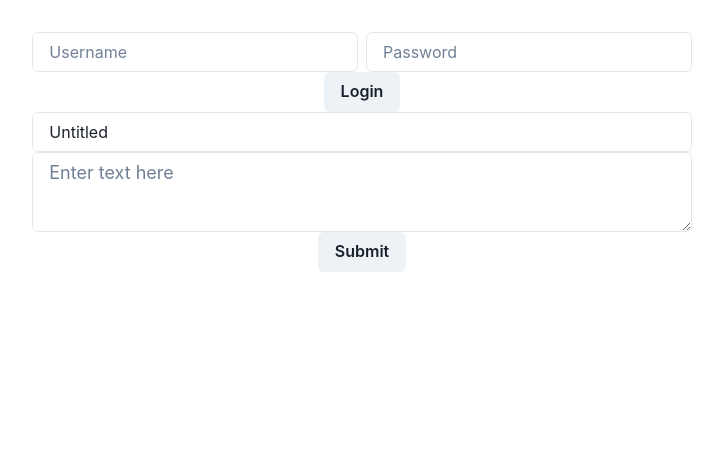
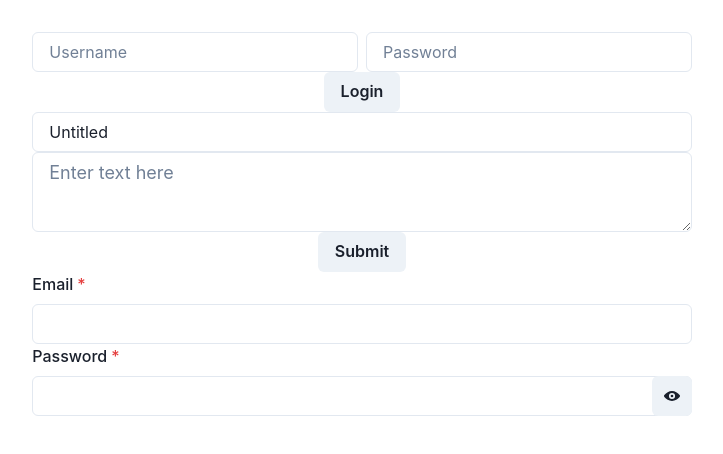
Before and after one commit to sophonaroap/soph-notes, a React (Vite) app in the folder client/: page / in a window 1280 px wide. Shown: the top 454 px of the page, without its empty margins (278-1001 px from the left). Built offline with nearby package versions, Linux system fonts and the light colour scheme.

Commit message:
* Use login form in App.tsx

```diff
--- a/client/src/App.tsx
+++ b/client/src/App.tsx
@@ -3,6 +3,7 @@ import './App.css'
 import {Box, Button, HStack, Input, Textarea} from "@chakra-ui/react";
 import {PostDocument, PostLogin} from "./api/document";
 import {TDocument} from "./types";
+import LoginForm from "./components/organisms/LoginForm";
 
 const test_author = {
 	email: 'test_email@email.com',
@@ -101,12 +102,17 @@ function App(): JSX.Element {
 		<Button onClick={submitText}>Submit</Button>
 	)
 
+	let loginForm = (
+		<LoginForm/>
+	)
+
 	return (
 		<Box className="App">
 			{loginBar}
 			{titleInput}
 			{textInput}
 			{submitButton}
+			{loginForm}
 		</Box>
 	)
 }
```
